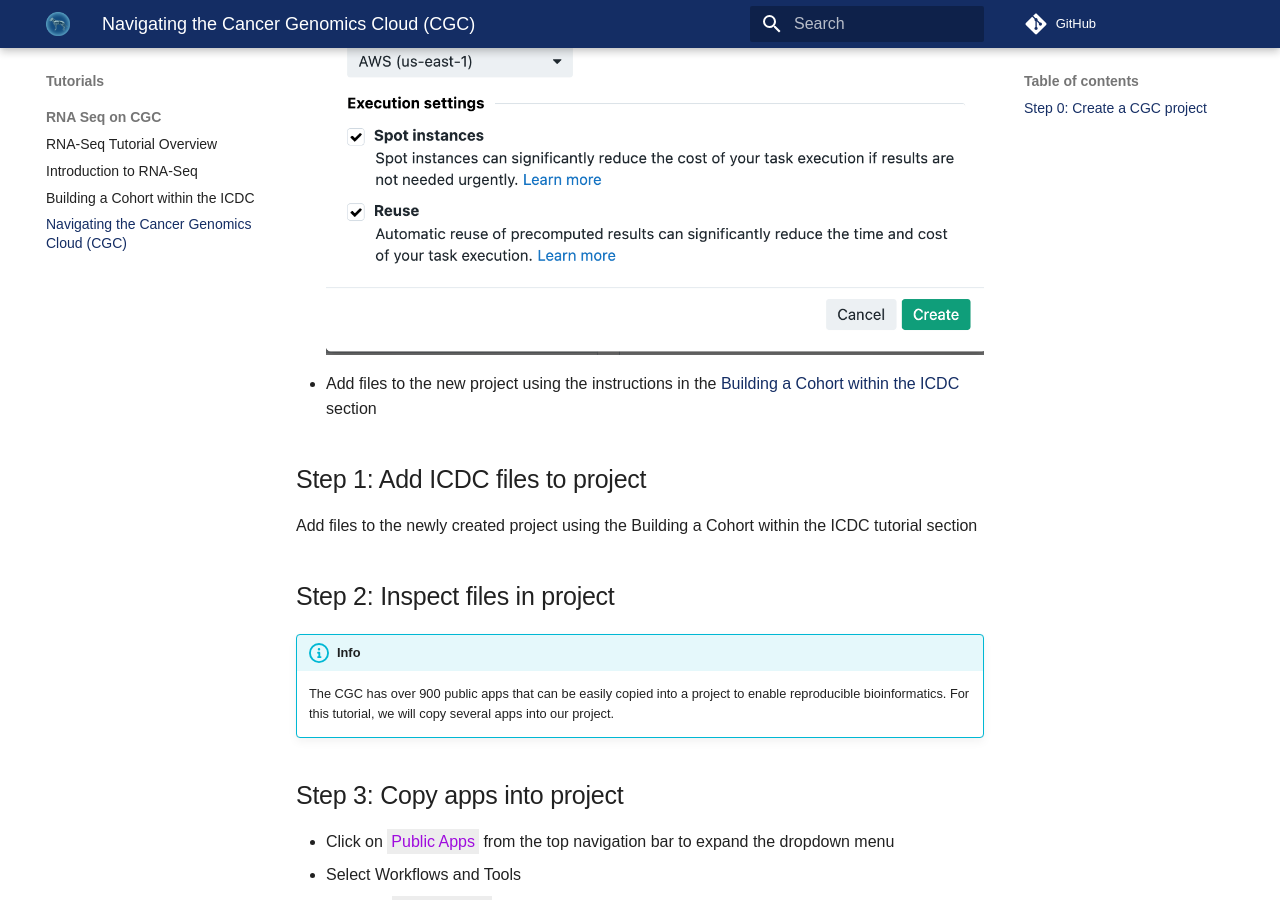
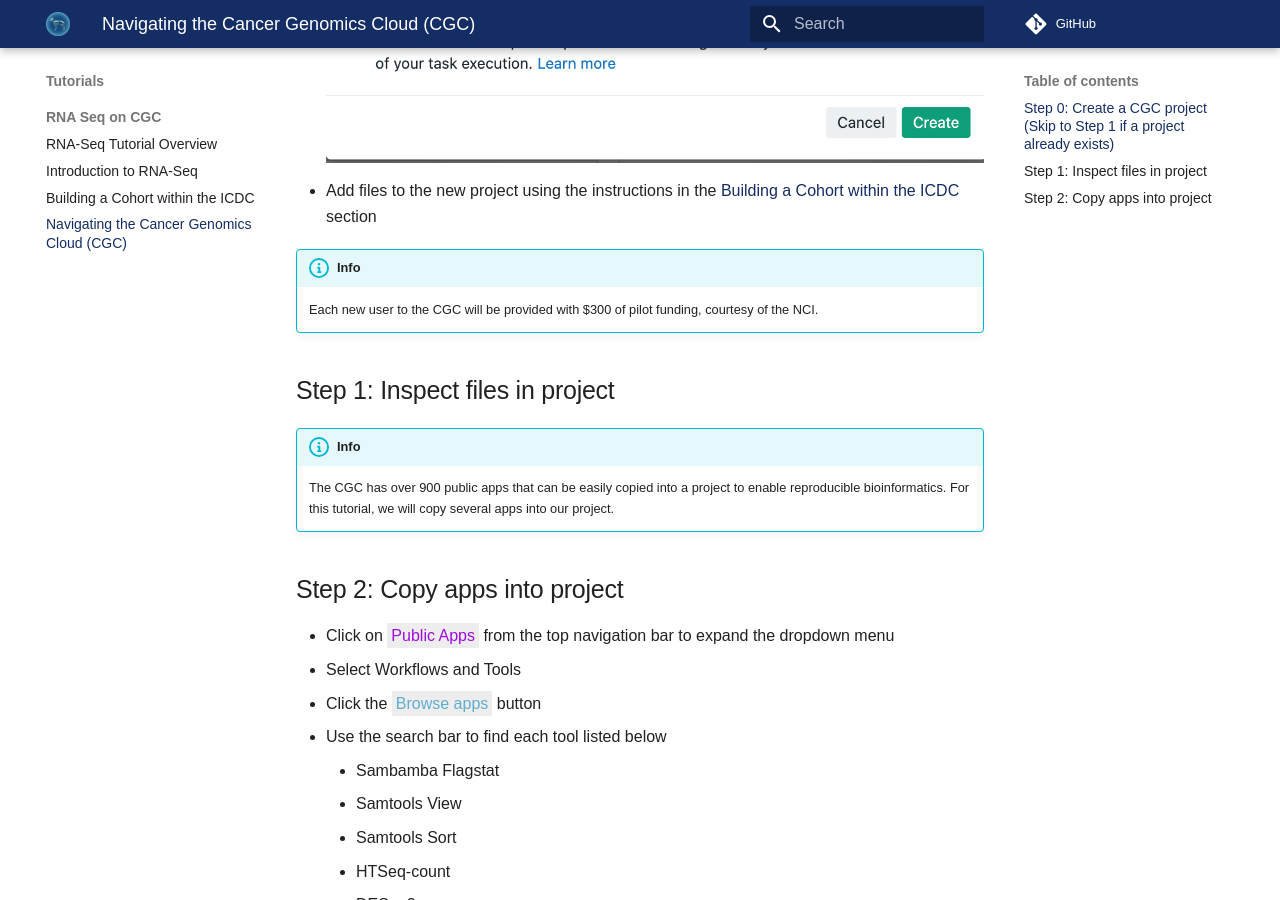
Before and after one commit to CBIIT/icdc-bioinformatics, an MkDocs documentation site: the page built from docs/Tutorials/RNA-Seq-on-CGC/rna_seq_04.md, in a window 1280 px wide and 900 px high, scrolled down 1291 px. Built offline with MkDocs 1.6.1 and Material for MkDocs 9.7.7, drawn with Linux system fonts in a browser that asks for light colours; some web fonts are replaced; comment, search, counter and statistics services are not loaded; some of the changed text lies outside the part shown.

Commit message:
Fix text block

```diff
--- a/docs/Tutorials/RNA-Seq-on-CGC/rna_seq_04.md
+++ b/docs/Tutorials/RNA-Seq-on-CGC/rna_seq_04.md
@@ -10,24 +10,25 @@
 The Seven Bridges Cancer Genomics Cloud (CGC) is powered by Velsera and funded by the National Cancer Institute. The CGC is a cloud-based technology that enables analysis, storage, and computation of large cancer datasets. The CGC interoperates with the ICDC and other data commons within the Cancer Research Data Commons (CRDC) making it easier than ever to move from data acquisition to data analysis.
 
 !!! info
-    Each new user to the CGC will be provided with $300 of pilot funding, courtesy of the NCI.
+    If this is the first time you are working within the CGC you will need to create a project to serve as a container to hold the files from the ICDC, the tools and apps from the CGC, and the generated analysis output files.
 
-## Step 0: Create a CGC project
-# If this is the first time you are working within the CGC you will need to create a project to serve as a container to hold the files from the ICDC, the tools and apps from the CGC, and the generated analysis output files.
+## Step 0: Create a CGC project (Skip to Step 1 if a project already exists)
+
 * Click on <span class="highlight_text">Projects</span> from the top navigation bar to expand the dropdown menu
 * Click on the <span class="highlight_button">Create a project</span> button at the bottom of the menu
 * In the Create a project modal that opens, provide a name, select the appropriate Billing group and Location and ensure Spot instances and Reuse is checked under Execution settings.
 ![Create project](./rna-seq-images/cgc-create-project.png "Create project")
 * Add files to the new project using the instructions in the [Building a Cohort within the ICDC](rna_seq_03.md) section
 
-## Step 1: Add ICDC files to project
-Add files to the newly created project using the Building a Cohort within the ICDC tutorial section
+!!! info
+    Each new user to the CGC will be provided with $300 of pilot funding, courtesy of the NCI.
 
-## Step 2: Inspect files in project
+
+## Step 1: Inspect files in project
 
 !!! info
     The CGC has over 900 public apps that can be easily copied into a project to enable reproducible bioinformatics. For this tutorial, we will copy several apps into our project.
-## Step 3: Copy apps into project
+## Step 2: Copy apps into project
 * Click on <span class="highlight_text">Public Apps</span> from the top navigation bar to expand the dropdown menu
 * Select Workflows and Tools
 * Click the <span class="highlight_button">Browse apps</span> button
```
